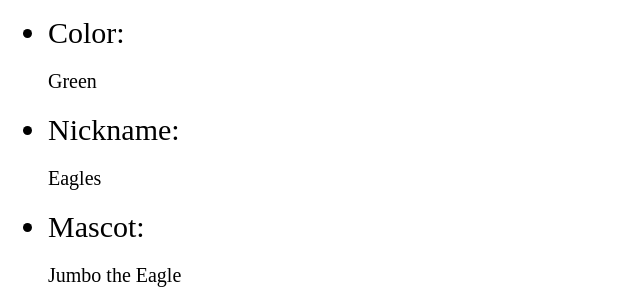
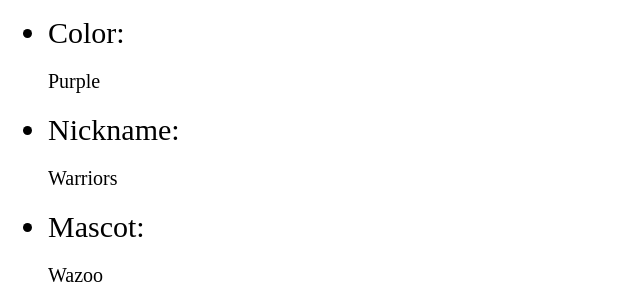
Before and after one commit to lh7923hz/Formative33, a plain HTML site: page index.html in a window 1280 px wide. Shown: the part 573-877 px from the top of the page, without its empty margins (0-640 px from the left). Drawn offline with Linux system fonts and the light colour scheme.

Commit message:
updated correct info in index.html

```diff
--- a/index.html
+++ b/index.html
@@ -12,13 +12,13 @@
 
     <ul>
         <li style="font-size: 30px" > Color:</li>
-        <p style="font-size: 20px;"> Green </p>
+        <p style="font-size: 20px;"> Purple</p>
 
         <li style="font-size: 30px;"> Nickname:</li>
-         <p style="font-size: 20px;"> Eagles </p>
+         <p style="font-size: 20px;"> Warriors </p>
 
          <li style="font-size: 30px;"> Mascot:</li>
-         <p style="font-size: 20px;"> Jumbo the Eagle</p>
+         <p style="font-size: 20px;"> Wazoo</p>
 
 
         </ul>
```
